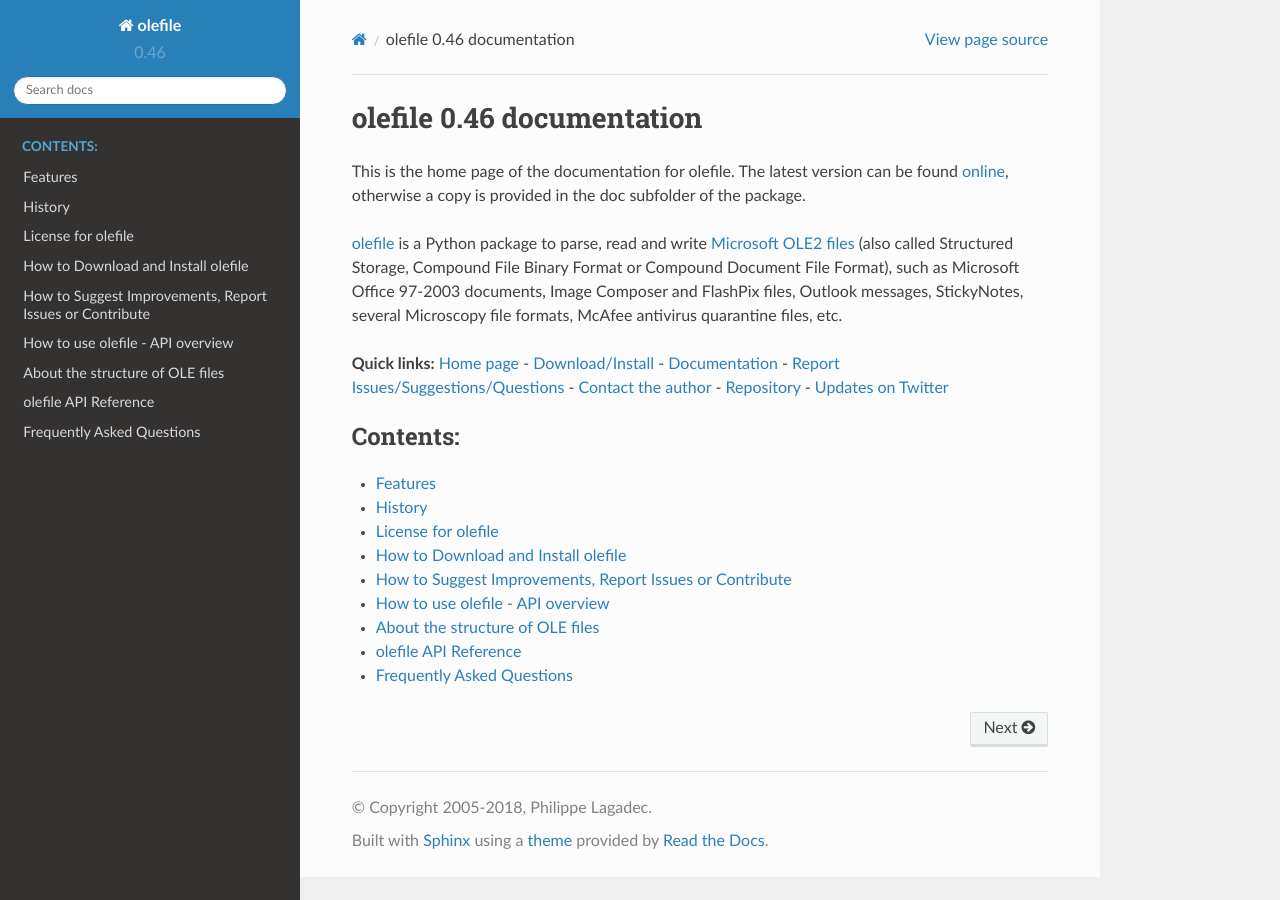
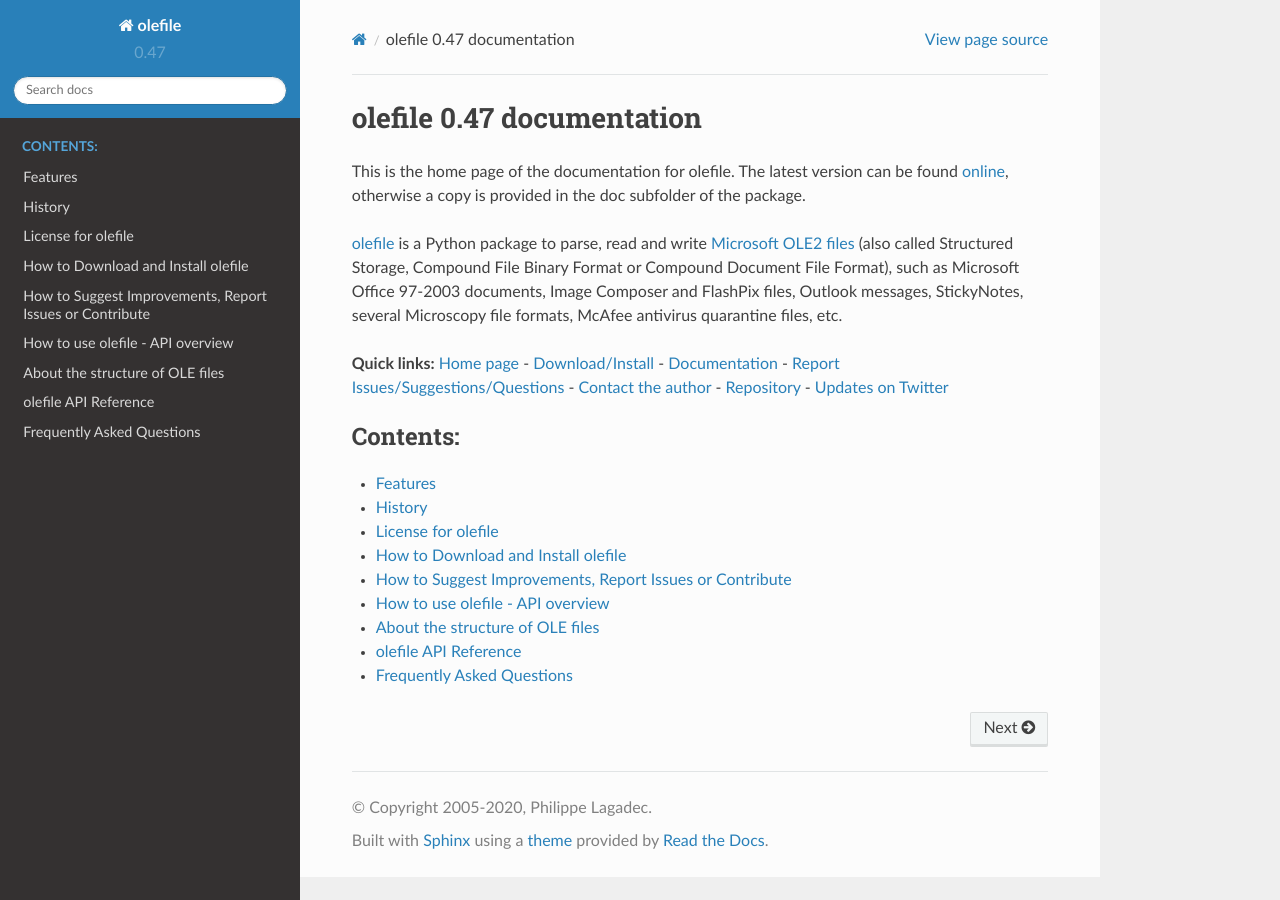
Before and after one commit to decalage2/olefile, a Sphinx documentation site: the page built from doc/index.rst, in a window 1280 px wide. Built offline with Sphinx 7.4.7 and the Read the Docs theme 2.0.0, drawn with Linux system fonts in a browser that asks for light colours.

Commit message:
doc: updated dates and version

```diff
--- a/doc/License.rst
+++ b/doc/License.rst
@@ -2,7 +2,7 @@
 License for olefile
 ===================
 
-olefile (formerly OleFileIO\_PL) is copyright (c) 2005-2018 Philippe
+olefile (formerly OleFileIO\_PL) is copyright (c) 2005-2020 Philippe
 Lagadec (http://www.decalage.info)
 
 All rights reserved.
--- a/doc/conf.py
+++ b/doc/conf.py
@@ -48,7 +48,7 @@ master_doc = 'index'
 
 # General information about the project.
 project = u'olefile'
-copyright = u'2005-2018, Philippe Lagadec'
+copyright = u'2005-2020, Philippe Lagadec'
 author = u'Philippe Lagadec'
 
 # The version info for the project you're documenting, acts as replacement for
@@ -57,9 +57,9 @@ author = u'Philippe Lagadec'
 #
 # TODO: get the version from olefile
 # The short X.Y version.
-version = u'0.46'
+version = u'0.47'
 # The full version, including alpha/beta/rc tags.
-release = u'0.46'
+release = u'0.47'
 
 # The language for content autogenerated by Sphinx. Refer to documentation
 # for a list of supported languages.
```
Also changed, not shown: LICENSE.txt.
